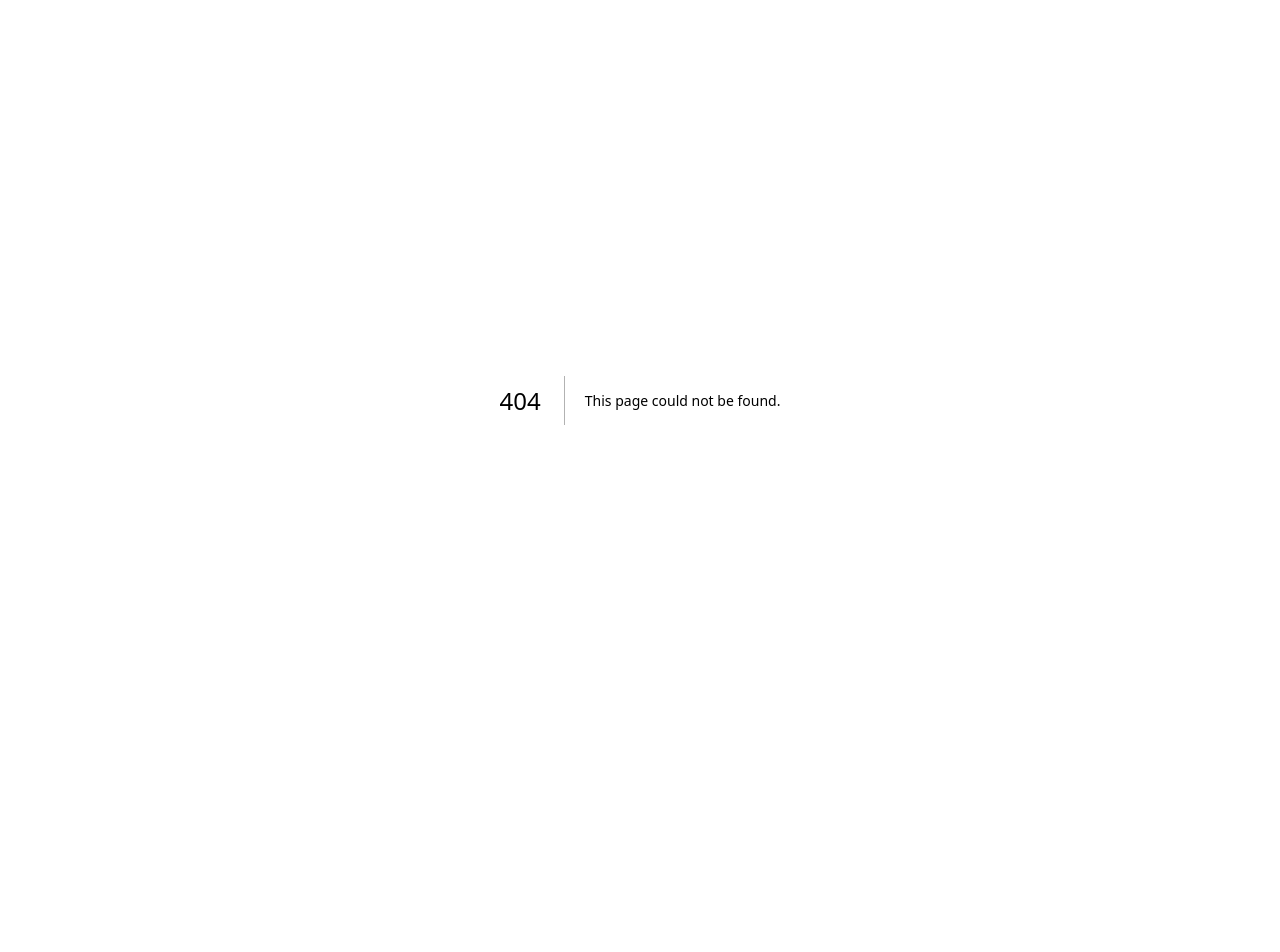
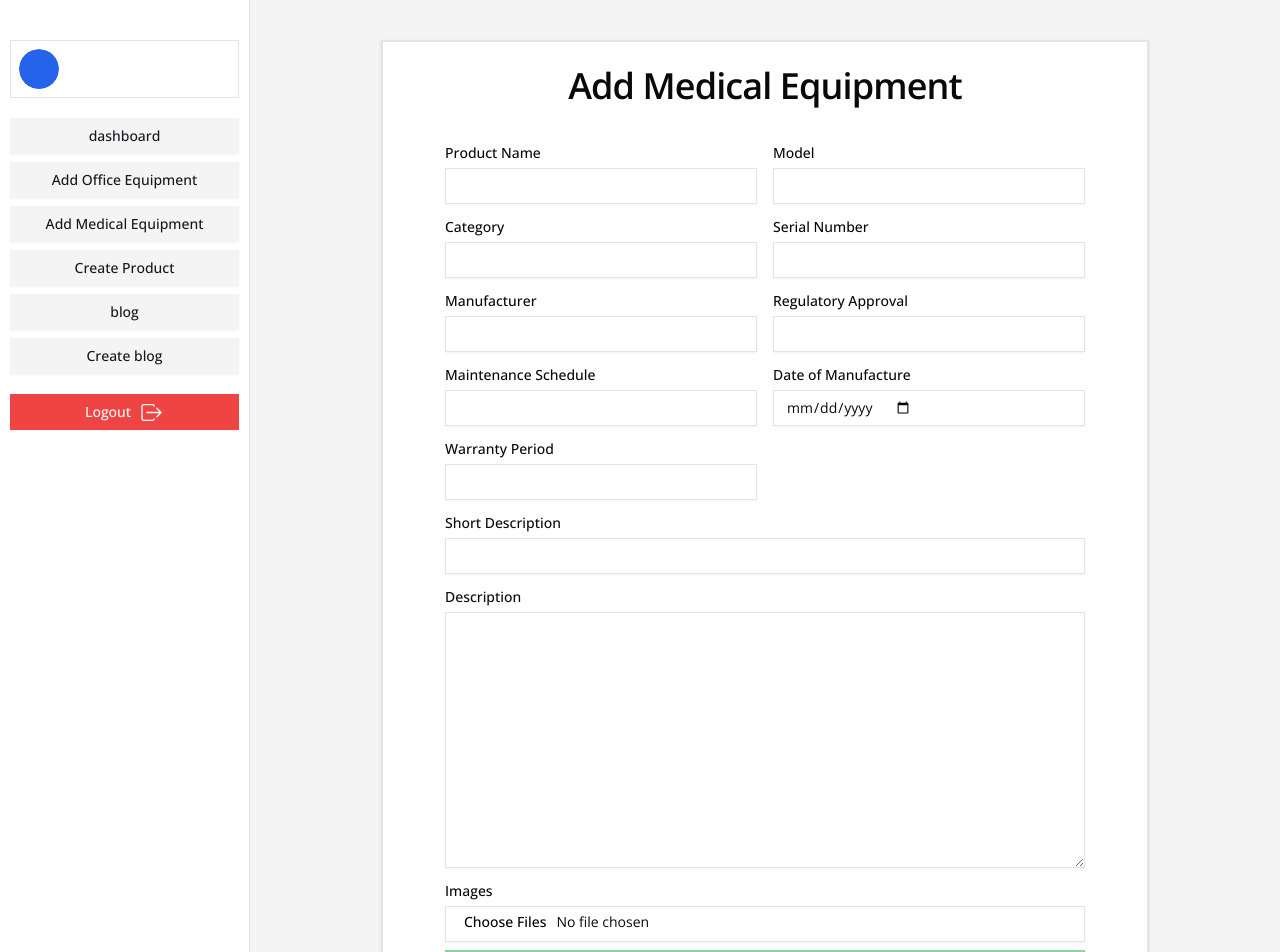
Before and after one commit to tendertradinginc/sunway-international-client, a Next.js app: page /dashboard/add-medical-equipment in a window 1280 px wide. Before the commit this address had no page. Shown: the top 952 px of the page. Before the commit the page ends 800 px from the top, so only its background shows below. Built offline with nearby package versions, Linux system fonts and the light colour scheme.

Commit message:
Basic setup
Basic setup done for the Medical Equipment Form
Added button to the sidenav to go to this page

```diff
--- a/src/app/(withDashboardLayout)/components/sidebar/SideNavbar.jsx
+++ b/src/app/(withDashboardLayout)/components/sidebar/SideNavbar.jsx
@@ -43,6 +43,9 @@ const SideNavbar = () => {
           </Button>
           <Button variant="secondary">
             <Link href="/dashboard/add-office-equipment">Add Office Equipment</Link>
+          </Button>
+          <Button variant="secondary">
+            <Link href="/dashboard/add-medical-equipment">Add Medical Equipment</Link>
           </Button>
           <Button variant="secondary">
             <Link href="/dashboard/create-product">Create Product</Link>
--- /dev/null
+++ b/src/app/(withDashboardLayout)/dashboard/add-medical-equipment/page.jsx
@@ -0,0 +1,240 @@
+"use client";
+
+import { useState } from "react";
+import MaxWidthWrapper from "@/components/custom/MaxWidthWrapper";
+import { Button } from "@/components/ui/button";
+import { Card, CardContent, CardHeader, CardTitle } from "@/components/ui/card";
+import { Input } from "@/components/ui/input";
+import { Label } from "@/components/ui/label";
+import { Textarea } from "@/components/ui/textarea";
+import { FaSpinner } from "react-icons/fa6";
+import Image from "next/image";
+import { toast } from "sonner";
+
+const AddMedicalEquipmentPage = () => {
+  // TODO: Setup image upload & directly insert the data into formData
+  // TODO: use the custom API to send data to the backend and create a loading state while it's submitting
+
+  const [formData, setFormData] = useState({
+    productName: "",
+    model: "",
+    category: "",
+    serialNumber: "",
+    manufacturer: "",
+    regulatoryApproval: "",
+    maintenanceSchedule: "",
+    images: [],
+    shortDescription: "",
+    description: "",
+    dateOfManufacture: "",
+    warrantyPeriod: "",
+  });
+
+  const handleInputChange = (e) => {
+    const { name, value } = e.target;
+    setFormData({
+      ...formData,
+      [name]: value,
+    });
+  };
+
+  const handleImageUpload = (e) => {
+    const files = Array.from(e.target.files);
+    const imageUrls = files.map((file) => URL.createObjectURL(file));
+    setFormData({
+      ...formData,
+      images: imageUrls,
+    });
+  };
+
+  const handleSubmit = (e) => {
+    e.preventDefault();
+    // Handle form submission logic here
+    console.log(formData);
+    toast.success("Medical Equipment Added Successfully!");
+  };
+
+  return (
+    <div className="min-h-screen w-full bg-secondary">
+      <MaxWidthWrapper className="py-5 lg:py-10">
+        <Card className="mx-auto max-w-3xl rounded-none border-2">
+          <CardHeader>
+            <CardTitle className="text-center text-4xl">
+              Add Medical Equipment
+            </CardTitle>
+          </CardHeader>
+          <CardContent>
+            <form className="mx-auto max-w-2xl p-4" onSubmit={handleSubmit}>
+              <div className="grid grid-cols-1 gap-4 sm:grid-cols-2">
+                {/* Product Name */}
+                <div>
+                  <Label className="mb-2 block">Product Name</Label>
+                  <Input
+                    type="text"
+                    name="productName"
+                    value={formData.productName}
+                    onChange={handleInputChange}
+                    required
+                  />
+                </div>
+
+                {/* Model */}
+                <div>
+                  <Label className="mb-2 block">Model</Label>
+                  <Input
+                    type="text"
+                    name="model"
+                    value={formData.model}
+                    onChange={handleInputChange}
+                    required
+                  />
+                </div>
+
+                {/* Category */}
+                <div>
+                  <Label className="mb-2 block">Category</Label>
+                  <Input
+                    type="text"
+                    name="category"
+                    value={formData.category}
+                    onChange={handleInputChange}
+                    required
+                  />
+                </div>
+
+                {/* Serial Number */}
+                <div>
+                  <Label className="mb-2 block">Serial Number</Label>
+                  <Input
+                    type="text"
+                    name="serialNumber"
+                    value={formData.serialNumber}
+                  />
+                </div>
+
+                {/* Manufacturer */}
+                <div>
+                  <Label className="mb-2 block">Manufacturer</Label>
+                  <Input
+                    type="text"
+                    name="manufacturer"
+                    value={formData.manufacturer}
+                  />
+                </div>
+
+                {/* Regulatory Approval */}
+                <div>
+                  <Label className="mb-2 block">Regulatory Approval</Label>
+                  <Input
+                    type="text"
+                    name="regulatoryApproval"
+                    value={formData.regulatoryApproval}
+                  />
+                </div>
+
+                {/* Maintenance Schedule */}
+                <div>
+                  <Label className="mb-2 block">Maintenance Schedule</Label>
+                  <Input
+                    type="text"
+                    name="maintenanceSchedule"
+                    value={formData.maintenanceSchedule}
+                  />
+                </div>
+
+                {/* Date of Manufacture */}
+                <div>
+                  <Label className="mb-2 block">Date of Manufacture</Label>
+                  <Input
+                    type="date"
+                    name="dateOfManufacture"
+                    value={formData.dateOfManufacture}
+                    onChange={handleInputChange}
+                  />
+                </div>
+
+                {/* Warranty Period */}
+                <div>
+                  <Label className="mb-2 block">Warranty Period</Label>
+                  <Input
+                    type="text"
+                    name="warrantyPeriod"
+                    value={formData.warrantyPeriod}
+                    onChange={handleInputChange}
+                  />
+                </div>
+              </div>
+
+              {/* Short Description */}
+              <div className="mt-4">
+                <Label className="mb-2 block">Short Description</Label>
+                <Input
+                  type="text"
+                  name="shortDescription"
+                  value={formData.shortDescription}
+                  onChange={handleInputChange}
+                  maxLength={150}
+                  required
+                />
+              </div>
+
+              {/* Full Description */}
+              <div className="mt-4">
+                <Label className="mb-2 block">Description</Label>
+                <Textarea
+                  name="description"
+                  value={formData.description}
+                  onChange={handleInputChange}
+                  required
+                  className="min-h-64"
+                />
+              </div>
+
+              {/* Image Upload */}
+              <div className="mt-4">
+                <Label className="mb-2 block">Images</Label>
+                <Input
+                  type="file"
+                  accept="image/*"
+                  name="images"
+                  multiple
+                  onChange={handleImageUpload}
+                />
+                <div className="mt-2">
+                  {formData.images.length > 0 && (
+                    <div className="grid grid-cols-3 gap-4">
+                      {formData.images.map((url, index) => (
+                        <div key={index}>
+                          <Image
+                            src={url}
+                            height={200}
+                            width={200}
+                            alt={`Uploaded ${index}`}
+                            className="mt-2 h-auto w-full"
+                          />
+                        </div>
+                      ))}
+                    </div>
+                  )}
+                </div>
+              </div>
+
+              {/* Submit Button */}
+              <Button disabled className="w-full items-center gap-2.5">
+                Processing
+                <span className="animate-spin">
+                  <FaSpinner size={18} />
+                </span>
+              </Button>
+              <Button type="submit" className="mt-2 w-full">
+                Submit
+              </Button>
+            </form>
+          </CardContent>
+        </Card>
+      </MaxWidthWrapper>
+    </div>
+  );
+};
+
+export default AddMedicalEquipmentPage;
```
